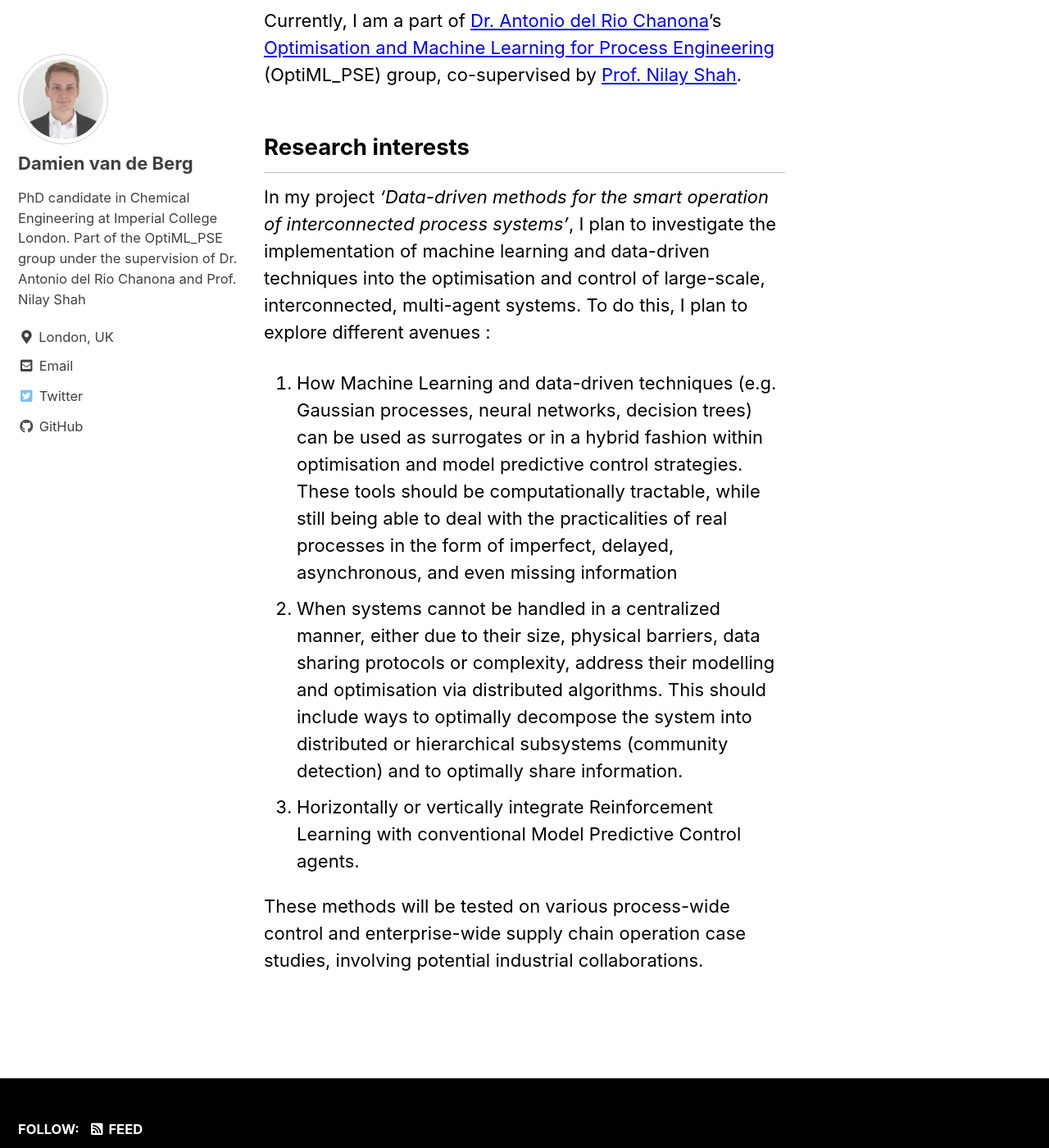
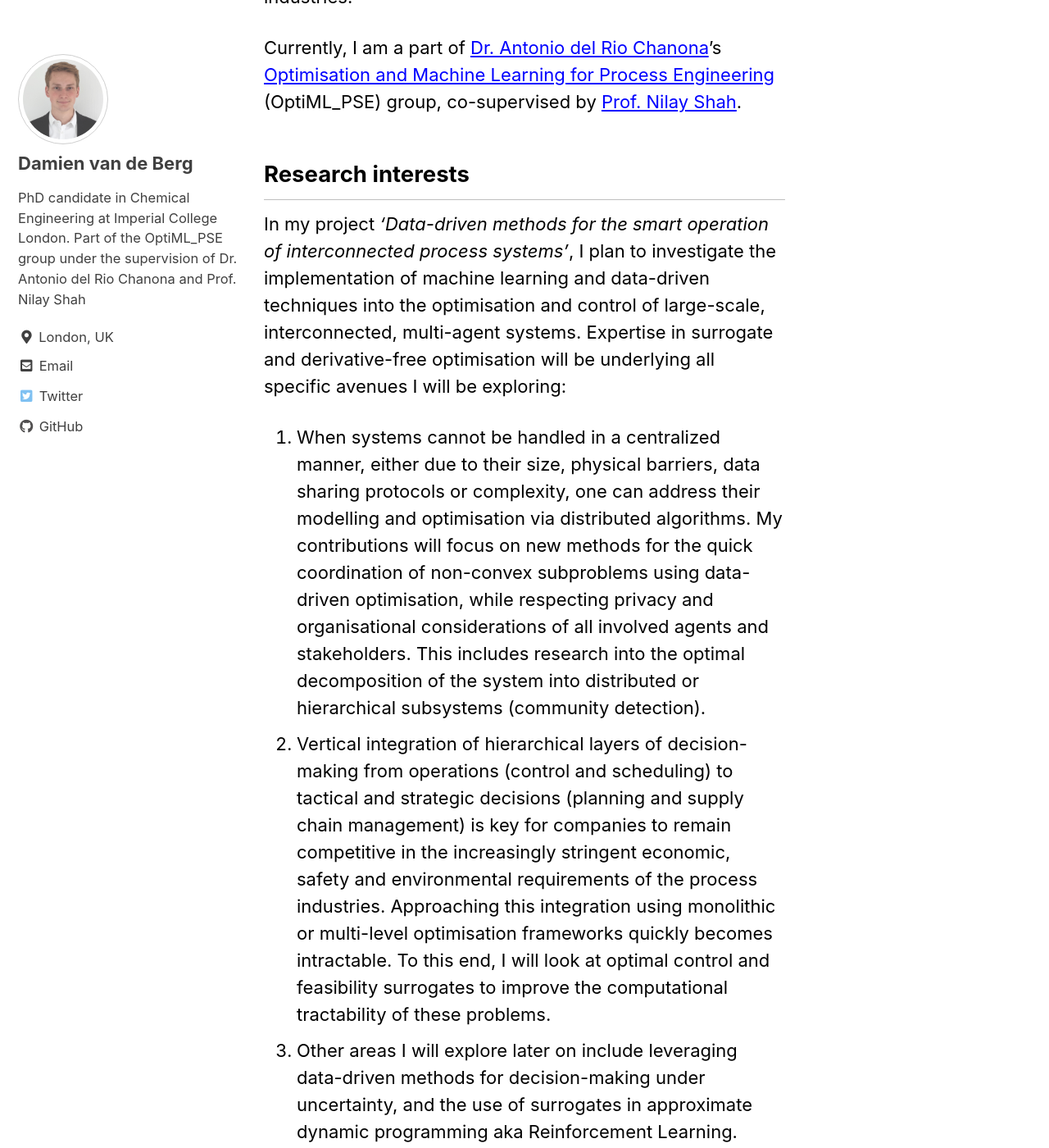
Before and after one commit to dv516/dv516.github.io, a Jekyll site: the page built from about.md, in a window 1280 px wide and 1400 px high, scrolled down 541 px. Shown: the whole window at 82% size. Built offline with Jekyll 4.4.1, drawn with Linux system fonts in a browser that asks for light colours; cached includes are drawn as plain includes; some of the changed text lies outside the part shown.

Commit message:
Update about me

```diff
--- a/about.md
+++ b/about.md
@@ -4,18 +4,18 @@ permalink: /about/
 header: "About me"
 ---
 
-I am a PhD candidate at Imperial College London, where I also completed my MEng in 2020. I am expected to graduate in 2024.
+I am a PhD candidate at Imperial College London, expected to graduate in 2024.
 
- Throughout my undergrad experience, I have had a wide exposure to mechanistic modelling of bioprocesses and numerical methods. But it was my year abroad at Columbia University and my industrial internships (BASF and ExxonMobil) that taught me the importance of digitalisation and especially data-driven techniques in tomorrow's process industries.
+ Throughout my undergrad experience, also at Imperial with a year abroad at Columbia University, I have had wide exposure to mechanistic modelling of bioprocesses and numerical methods. Before starting my PhD, I had some exposure to bioprocess modelling research experience, but it was my industrial business internships at BASF and ExxonMobil that taught me the importance of digitalisation and especially data-driven techniques in tomorrow's process industries.
 
 Currently, I am a part of [Dr. Antonio del Rio Chanona](https://www.imperial.ac.uk/people/a.del-rio-chanona)'s [Optimisation and Machine Learning for Process Engineering](https://www.imperial.ac.uk/optimisation-and-machine-learning-for-process-engineering/about-us/) (OptiML_PSE) group, co-supervised by [Prof. Nilay Shah](https://www.imperial.ac.uk/people/n.shah).
 
 ## Research interests
 
-In my project *'Data-driven methods for the smart operation of interconnected process systems'*, I plan to investigate the implementation of machine learning and data-driven techniques into the optimisation and control of large-scale, interconnected, multi-agent systems. To do this, I plan to explore different avenues :
+In my project *'Data-driven methods for the smart operation of interconnected process systems'*, I plan to investigate the implementation of machine learning and data-driven techniques into the optimisation and control of large-scale, interconnected, multi-agent systems. Expertise in surrogate and derivative-free optimisation will be underlying all specific avenues I will be exploring:
 
-1. How Machine Learning and data-driven techniques (e.g. Gaussian processes, neural networks, decision trees)  can be used as surrogates or in a hybrid fashion within optimisation and model predictive control strategies. These tools should be computationally tractable, while still being able to deal with the practicalities of real processes in the form of imperfect, delayed, asynchronous, and even missing information
-2.  When systems cannot be handled in a centralized manner, either due to their size, physical barriers, data sharing protocols or complexity,  address their modelling and optimisation via distributed algorithms.  This should include ways to optimally decompose the system into distributed or hierarchical subsystems (community detection) and to optimally share information.
-3. Horizontally or vertically integrate Reinforcement Learning with conventional Model Predictive Control agents.
+1.  When systems cannot be handled in a centralized manner, either due to their size, physical barriers, data sharing protocols or complexity,  one can address their modelling and optimisation via distributed algorithms. My contributions will focus on new methods for the quick coordination of non-convex subproblems using data-driven optimisation, while respecting privacy and organisational considerations of all involved agents and stakeholders. This includes research into the optimal decomposition of the system into distributed or hierarchical subsystems (community detection).
+2. Vertical integration of hierarchical layers of decision-making from operations (control and scheduling) to tactical and strategic decisions (planning and supply chain management) is key for companies to remain competitive in the increasingly stringent economic, safety and environmental requirements of the process industries. Approaching this integration using monolithic or multi-level optimisation frameworks quickly becomes intractable. To this end, I will look at optimal control and feasibility surrogates to improve the computational tractability of these problems.
+3. Other areas I will explore later on include leveraging data-driven methods for decision-making under uncertainty, and the use of surrogates in approximate dynamic programming aka Reinforcement Learning.
 
-These methods will be tested on various process-wide control and enterprise-wide supply chain operation case studies, involving potential industrial collaborations.
+These methods will be tested on various process-wide control and enterprise-wide supply chain operation case studies within the framework of an industrial collaboration with BASF.
```
